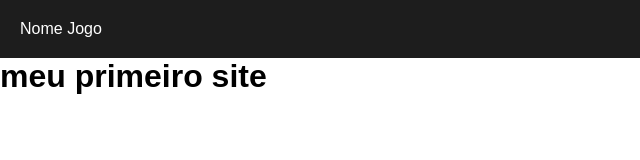
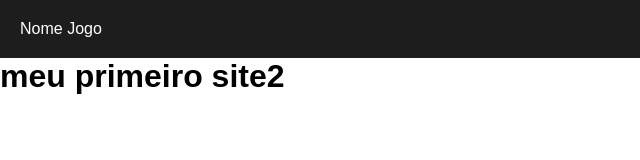
Before and after one commit to Gabielias12/TechAcademy, a plain HTML site: page index.html in a window 1280 px wide. Shown: the full height of the page, 0-640 px from the left. Drawn offline with Linux system fonts and the light colour scheme.

Commit message:
meu terceiro commit

```diff
--- a/index.html
+++ b/index.html
@@ -24,7 +24,7 @@
         </ul>
     </header>
     <main>
-        <h1>meu primeiro site</h1>
+        <h1>meu primeiro site2</h1>
     </main>
     <footer></footer>
 </body>
```
